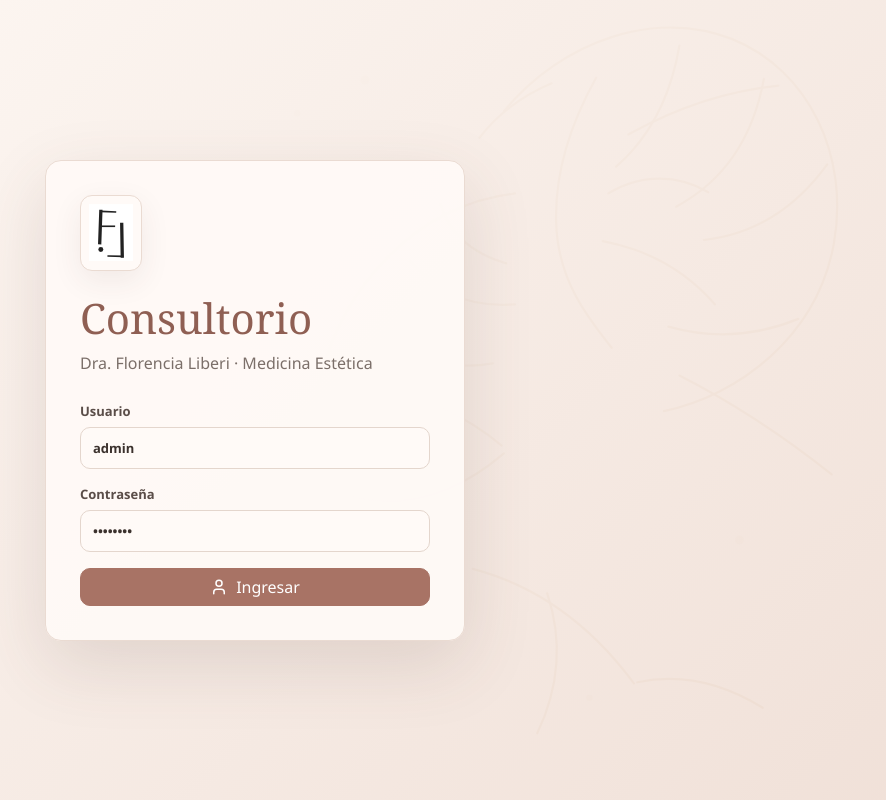
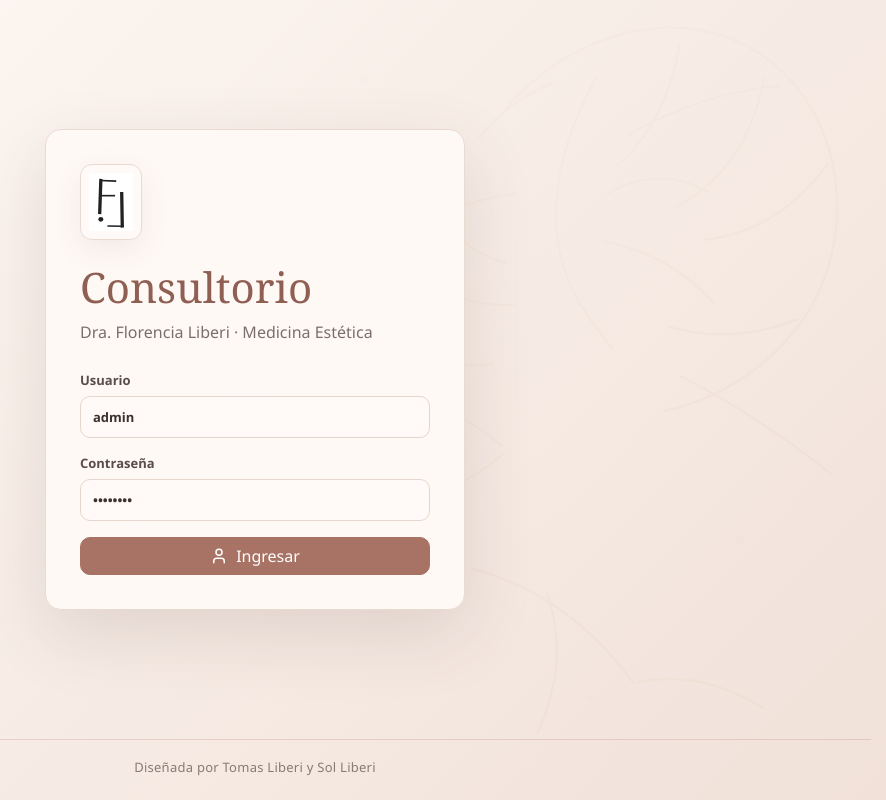
Before and after one commit to tomasliberi/consultorio-medico, a React (Vite) app in the folder frontend/: page / in a window 1280 px wide. Shown: the whole page, without its empty margins (385-1271 px from the left). Built offline with nearby package versions, Linux system fonts and the light colour scheme.

Commit message:
Add application footer credits

```diff
--- a/frontend/src/main.jsx
+++ b/frontend/src/main.jsx
@@ -206,6 +206,7 @@ function LoginPage({ onLogin }) {
           </button>
         </form>
       </section>
+      <AppFooter />
     </main>
   );
 }
@@ -237,9 +238,16 @@ function Shell({ children, view, onNavigate, onLogout, user }) {
           Cerrar sesión
         </button>
       </aside>
-      <main className="workspace">{children}</main>
+      <main className="workspace">
+        <div className="workspace-content">{children}</div>
+        <AppFooter />
+      </main>
     </div>
   );
+}
+
+function AppFooter() {
+  return <footer className="app-footer">Diseñada por Tomas Liberi y Sol Liberi</footer>;
 }
 
 function SidebarUserProfile({ user }) {
--- a/frontend/src/styles.css
+++ b/frontend/src/styles.css
@@ -25,7 +25,9 @@ button {
 .login-page {
   display: grid;
   min-height: 100vh;
-  place-items: center;
+  grid-template-rows: 1fr auto;
+  justify-items: center;
+  align-items: center;
   padding: 24px;
   background:
     linear-gradient(135deg, rgba(255, 250, 246, 0.94), rgba(239, 222, 213, 0.82)),
@@ -324,10 +326,35 @@ textarea:focus {
 }
 
 .workspace {
+  display: flex;
   position: relative;
   min-width: 0;
+  min-height: 100vh;
+  flex-direction: column;
   overflow: hidden;
   padding: 54px 60px;
+}
+
+.workspace-content {
+  width: 100%;
+  flex: 1;
+}
+
+.app-footer {
+  position: relative;
+  z-index: 1;
+  width: 100%;
+  margin-top: 48px;
+  padding-top: 18px;
+  border-top: 1px solid rgba(185, 132, 117, 0.28);
+  color: #8a7a73;
+  font-size: 13px;
+  letter-spacing: 0.02em;
+  text-align: center;
+}
+
+.login-page .app-footer {
+  margin-top: 24px;
 }
 
 .workspace::before {
```
